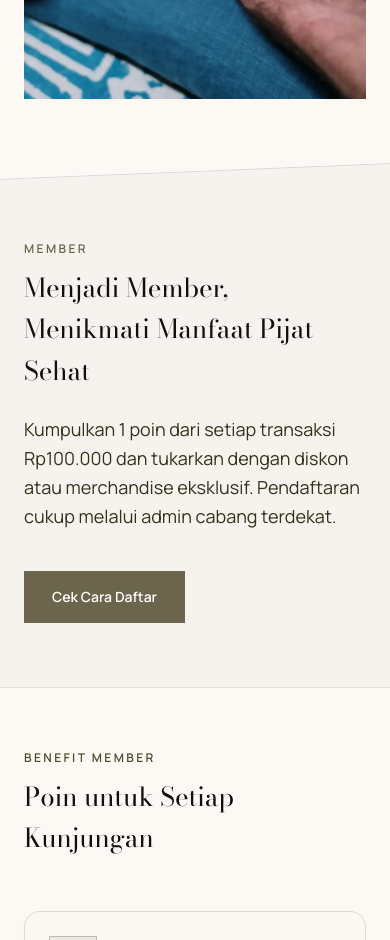
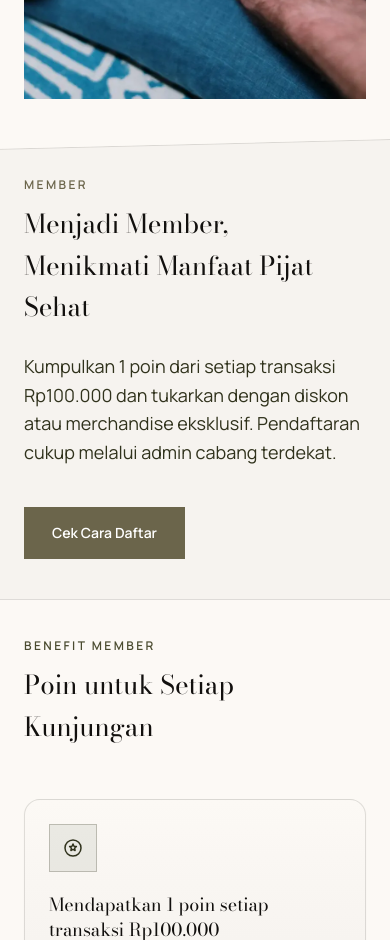
Before and after one commit to ratna182/kings-reflexology, a Next.js app: page / in a window 390 px wide. Shown: the part 1060-2000 px from the top of the page. Built offline with nearby package versions, Linux system fonts and the light colour scheme.

Commit message:
fix: unify section spacing to section-gap tokens

```diff
--- a/src/app/globals.css
+++ b/src/app/globals.css
@@ -55,6 +55,9 @@
   --placeholder-bg: #e7e3dc;
   --placeholder-line: #12100e;
   --placeholder-bronze: #6b654b;
+
+  --section-gap: 64px;
+  --section-gap-mobile: 40px;
 }
 
 .dark {
@@ -247,16 +250,16 @@
   }
 
   .section-gap {
-    padding-top: 104px;
-    padding-bottom: 104px;
+    padding-top: var(--section-gap);
+    padding-bottom: var(--section-gap);
   }
 
   .section-cut {
-    --cut-offset: clamp(24px, 6vw, 96px);
+    --cut-offset: clamp(12px, 3vw, 40px);
     position: relative;
     clip-path: polygon(0 var(--cut-offset), 100% 0, 100% 100%, 0 100%);
-    padding-top: calc(104px + var(--cut-offset));
-    padding-bottom: 104px;
+    padding-top: var(--section-gap);
+    padding-bottom: var(--section-gap);
   }
 
   .section-cut::before {
@@ -282,14 +285,14 @@
     }
 
     .section-gap {
-      padding-top: 64px;
-      padding-bottom: 64px;
+      padding-top: var(--section-gap-mobile);
+      padding-bottom: var(--section-gap-mobile);
     }
 
     .section-cut {
-      --cut-offset: clamp(10px, 4vw, 24px);
-      padding-top: calc(64px + var(--cut-offset));
-      padding-bottom: 64px;
+      --cut-offset: clamp(8px, 2.5vw, 16px);
+      padding-top: var(--section-gap-mobile);
+      padding-bottom: var(--section-gap-mobile);
     }
   }
 
--- a/src/components/sections/Hero.tsx
+++ b/src/components/sections/Hero.tsx
@@ -71,7 +71,7 @@ export default function Hero() {
       <FloatingElement className="absolute bottom-1/3 left-1/3 h-3 w-3 rounded-full bg-primary/10" amplitude={20} duration={duration.glacial * 2.5} />
       <FloatingElement className="absolute top-1/2 right-1/3 h-1.5 w-1.5 rounded-full bg-secondary/15" amplitude={10} duration={duration.glacial * 1.8} />
       <div className="container-editorial">
-        <div className="grid items-center gap-16 pt-12 pb-16 lg:grid-cols-12 lg:pb-[104px]">
+        <div className="grid items-center gap-16 pt-12 pb-[var(--section-gap-mobile)] lg:grid-cols-12 lg:pb-[var(--section-gap)]">
           <div className="lg:col-span-6">
             <h1
               id="home-title"
```
